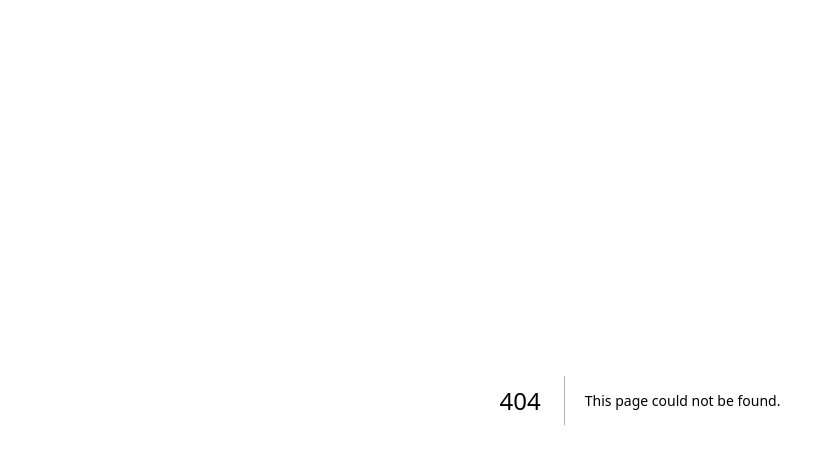
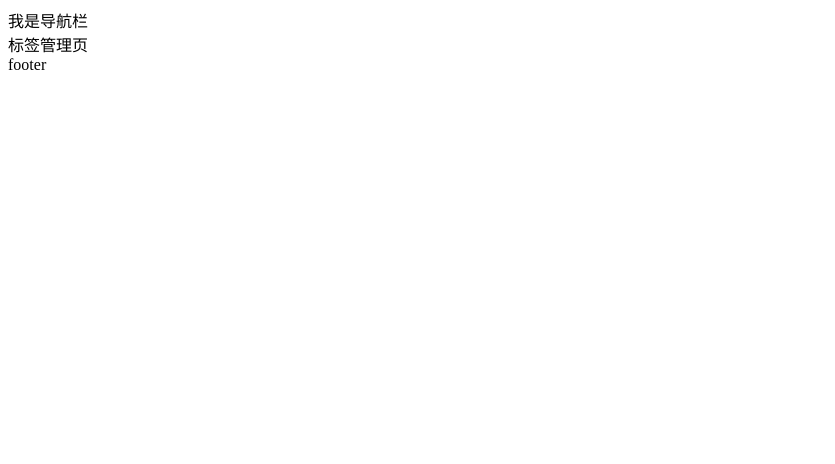
Before and after one commit to XerDemo/react-nextjs-ts-demo, a Next.js app: page /tag in a window 1280 px wide. Before the commit this address had no page. Shown: the top 464 px of the page, without its empty margins (0-835 px from the left). Built offline with nearby package versions, Linux system fonts and the light colour scheme.

Commit message:
feat: 设置baseurl和网页的layout

```diff
--- /dev/null
+++ b/components/footer/index.tsx
@@ -0,0 +1,7 @@
+import { NextPage } from "next";
+
+const Footer: NextPage = () => {
+  return <div>footer</div>;
+};
+
+export default Footer;
--- /dev/null
+++ b/components/layout/index.tsx
@@ -0,0 +1,20 @@
+import Footer from "components/footer";
+import Navbar from "components/navbar";
+import { NextPage } from "next";
+import React from "react";
+
+interface LayoutProps {
+  children: React.ReactNode;
+}
+
+const Layout: NextPage<LayoutProps> = ({ children }: LayoutProps) => {
+  return (
+    <>
+      <Navbar />
+      <main>{children}</main>
+      <Footer />
+    </>
+  );
+};
+
+export default Layout;
--- /dev/null
+++ b/components/navbar/index.tsx
@@ -0,0 +1,7 @@
+import { NextPage } from "next";
+
+const Navbar: NextPage = () => {
+  return <div>我是导航栏</div>;
+};
+
+export default Navbar;
--- a/pages/_app.tsx
+++ b/pages/_app.tsx
@@ -1,7 +1,11 @@
-import "../styles/globals.css";
+import Layout from "components/layout";
 import type { AppProps } from "next/app";
 
 // _app.tsx 入口文件
 export default function App({ Component, pageProps }: AppProps) {
-  return <Component {...pageProps} />;
+  return (
+    <Layout>
+      <Component {...pageProps} />
+    </Layout>
+  );
 }
--- /dev/null
+++ b/pages/tag/index.tsx
@@ -0,0 +1,7 @@
+import { NextPage } from "next";
+
+const Tag: NextPage = () => {
+  return <div>标签管理页</div>;
+};
+
+export default Tag;
--- a/tsconfig.json
+++ b/tsconfig.json
@@ -1,5 +1,6 @@
 {
   "compilerOptions": {
+    "baseUrl": ".",
     "target": "es5",
     "lib": ["dom", "dom.iterable", "esnext"],
     "allowJs": true,
```
